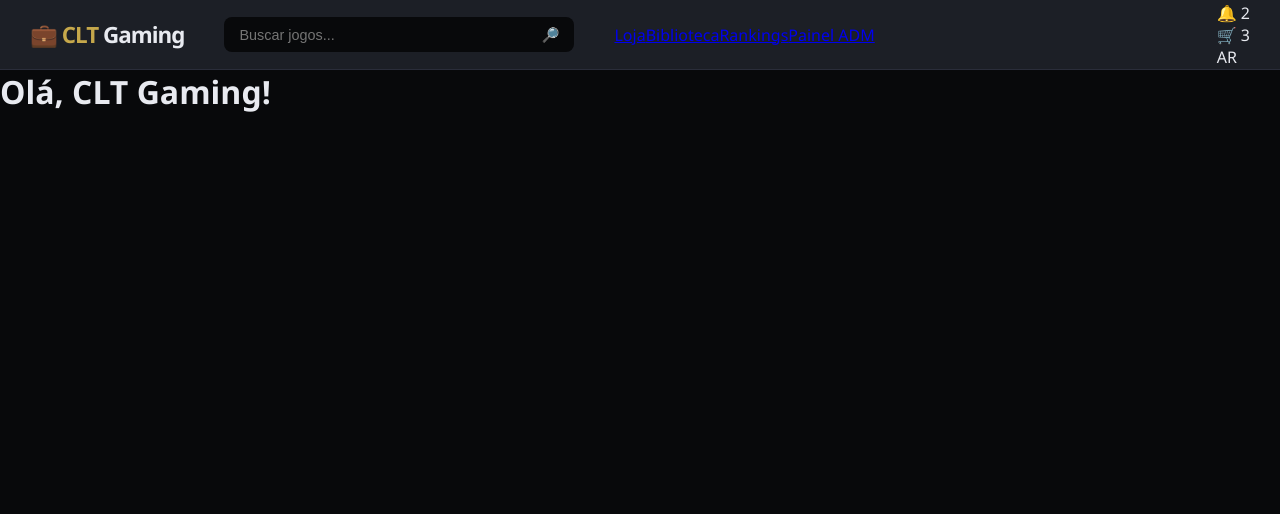
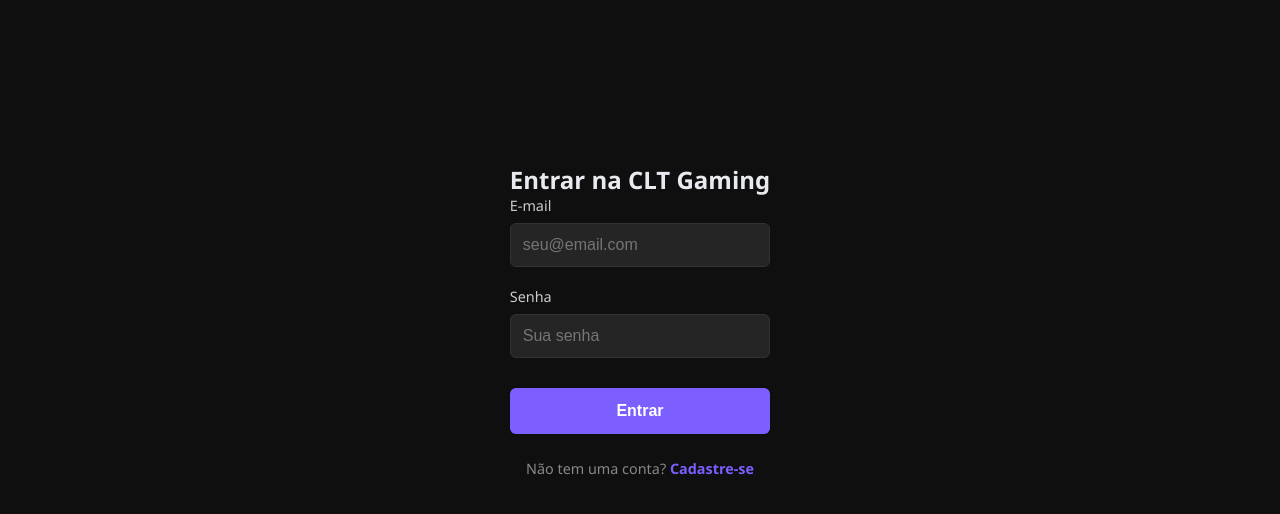
Before and after one commit to kaiquerios/EntregaP1A3, a React (Create React App) app: page / in a window 1280 px wide. Shown: the top 514 px of the page. Built offline with nearby package versions, Linux system fonts and the light colour scheme; the HTML template or start-up script is replaced by a standard one.

Commit message:
container que sinaliza tudo na tela

```diff
--- a/src/App.js
+++ b/src/App.js
@@ -1,12 +1,11 @@
 import React from 'react';
 import './App.css';
-import Navbar from './components/layout/Navbar';
+import SigIn from './pages/signIn/index';
 
 function App() {
   return (
     <div className="App">
-      <Navbar />
-      <h1>Olá, CLT Gaming!</h1>
+      <SigIn />
     </div>
   );
 }
--- a/src/pages/signIn/index.css
+++ b/src/pages/signIn/index.css
@@ -0,0 +1,109 @@
+{/*container que sinaliza tudo na tela*/}
+.signin-container {
+    display: flex;
+    justify-content: center;
+    align-items: center;
+    min-height: 80vh; /*ocupa a altura da tela descontando a navbar*/
+    padding: 20px;
+    background-color: #0f0f0f;
+}
+
+{/*caixa do formulário*/}
+signin-form {
+    background-color: #1a1a1a;
+    padding: 40px;
+    border-radius: 12px;
+    box-shadow: 0 8px 24px rgba(0, 0, 0, 0.5);
+    width: 100%;
+    max-width: 400px;
+    color: #ffffff;
+}
+
+{/*título e Logo*/}
+signin-form h2 {
+    text-align: center;
+    margin-bottom: 30px;
+    font-size: 1.8rem;
+}
+
+{/*mensagem de erro*/}
+.error-message {
+background-color: rgba(255, 46, 46, 0.1);
+color: #ff4e4e;
+padding: 10px;
+border-radius: 6px;
+border: 1px solid #ff4e4e;
+margin-bottom: 20px;
+font-size: 0.9rem;
+text-align: center;
+}
+
+{/*grupos de Input*/}
+.form-group {
+    margin-bottom: 20px;
+    display: flex;
+    flex-direction: column;
+}
+
+.form-group label {
+    margin-bottom: 8px;
+    font-size: 0.9rem;
+    color: #ccc;
+}
+
+.form-group input {
+    padding: 12px;
+    border-radius: 6px;
+    border: 1px solid #333;
+    background-color: #252525;
+    color: white;
+    font-size: 1rem;
+    transition: border-color 0.3s ease;
+}
+
+{/*efeito ao clicar no input*/}
+.form-group input:focus {
+    outline: none;
+    border-color: #7d5fff;
+}
+
+{/*botão de entrar*/}
+.btn-signin {
+    width: 100%;
+    padding: 14px;
+    border: none;
+    border-radius: 6px;
+    background-color: #7d5fff;
+    color: white;
+    font-size: 1rem;
+    font-weight: bold;
+    cursor: pointer;
+    transition: background-color 0.3s ease, transform 0.1s ease;
+    margin-top: 10px;
+}
+
+.btn-signin :hover {
+    background-color: #6741d9;
+}
+
+.btn-signin :active {
+    transform: scale(0.98);
+}
+
+{/*rodapé do formulário*/}
+.signin-footer {
+    margin-top: 25px;
+    text-align: center;
+    font-size: 0.9rem;
+    color: #888;
+}
+
+.signin-footer a {
+    color: #7d5fff;
+    text-decoration: none;
+    font-weight: bold;
+}
+
+.signin-footer a:hover {
+    text-decoration: underline;
+}
--- a/src/pages/signIn/index.js
+++ b/src/pages/signIn/index.js
@@ -0,0 +1,65 @@
+import React, { useState } from 'react';
+import './index.css';
+
+function SignIn() {
+    {/*estados para armazenar os dados do formulário*/}
+    const [email, setEmail,] = useState('');
+    const [password, setPassword] = useState('');
+    const [error, setError] = useState('');
+
+    {/*função que lida com o envio do formulário*/}
+    const handleSubmit = (e) => {
+        e.preventDefault(); //impede a página de recarregar
+        {/*validação simples*/}
+        if (!email || !password) {
+            setError('Por favor, preencha todos os campos.');
+    return;
+        }
+    {/*aqui entraria a lógica de integração com o backend (API)*/}
+    console.log('Tentando login com:', { email, password });
+    setError(''); //Limpa erros se tudo estiver ok
+    alert('Login realizado com sucesso! (Simulação)');
+};
+
+return (
+    <div className='signin-container'>
+        <form className='signin-form' onSubmit={handleSubmit}>
+            <h2>Entrar na <span className='logo-text'>CLT Gaming</span></h2>
+
+            {/*exibição de mensagem de erro, se houver*/}
+            {error && <p className='error-message'>{error}</p>}
+
+            <div className='form-group'>
+                <label htmlFor='email'>E-mail</label>
+                <input
+                        type='email'
+                        id='email'
+                        placeholder='seu@email.com'
+                        value={email}
+                        onChange={(e) => setEmail(e.target.value)}
+                    />
+            </div>
+
+            <div className='form-group'>
+                <label htmlFor='password'>Senha</label>
+                <input
+                        type='password'
+                        id='password'
+                        placeholder='Sua senha'
+                        value={password}
+                        onChange={(e) => setPassword(e.target.value)}
+                    />
+            </div>
+
+            <button type='submit' className='btn-signin'>
+                Entrar
+            </button>
+
+            <div className='signin-footer'>
+                <span>Não tem uma conta? <a href='#signup'>Cadastre-se</a></span>
+            </div>
+        </form>
+    </div>
+    )
+}
+export default SignIn;
```
Also changed, not shown: 1 other file (tests, documents, lock files or other folders).
